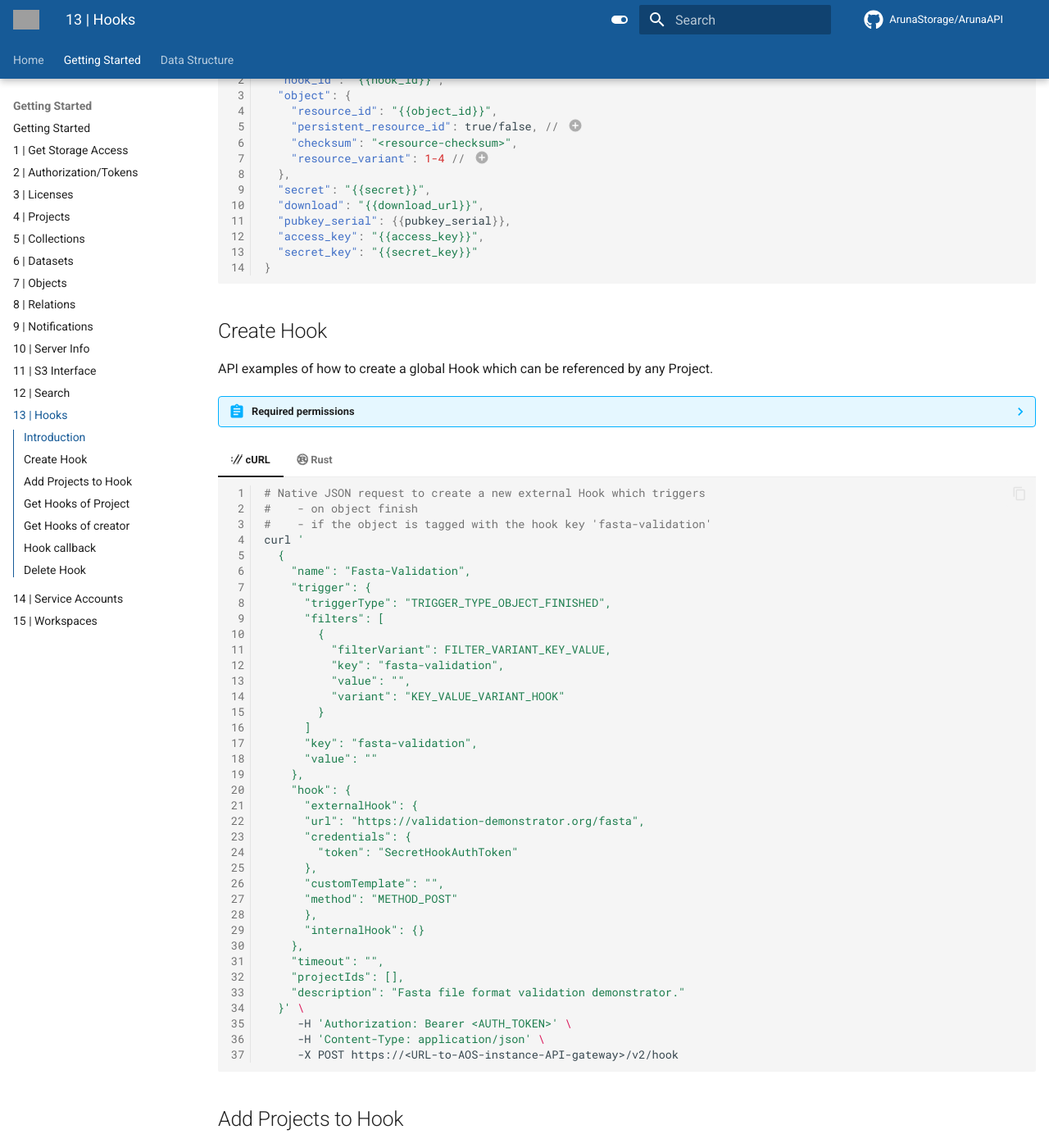
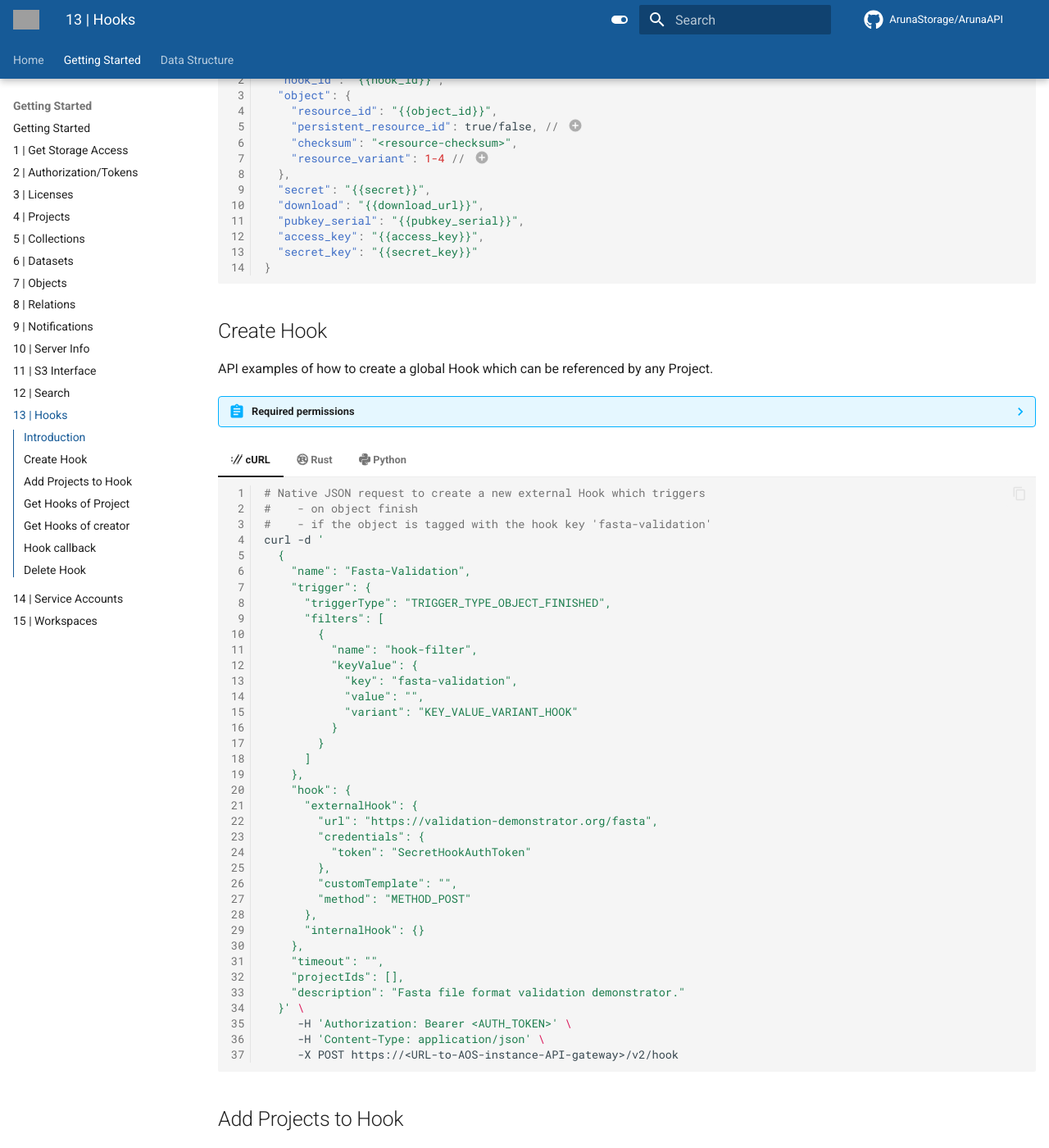
Before and after one commit to ArunaStorage/documentation, an MkDocs documentation site: the page built from docs/get_started/basic_usage/13_How-To-Hooks.md, in a window 1280 px wide and 1400 px high, scrolled down 1374 px. Shown: the whole window at 82% size. Built offline with MkDocs 1.6.1 and Material for MkDocs 9.7.7, drawn with Linux system fonts in a browser that asks for light colours; comment, search, counter and statistics services are not loaded; the version menu is left out; some of the changed lines change nothing that is shown; some of the changed text lies outside the part shown; grey boxes are pictures that could not be loaded.

Commit message:
docs: Add python examples to Hooks section

````diff
--- a/docs/get_started/basic_usage/13_How-To-Hooks.md
+++ b/docs/get_started/basic_usage/13_How-To-Hooks.md
@@ -57,7 +57,7 @@
   },
   "secret": "{{secret}}",
   "download": "{{download_url}}",
-  "pubkey_serial": {{pubkey_serial}},
+  "pubkey_serial": "{{pubkey_serial}}",
   "access_key": "{{access_key}}",
   "secret_key": "{{secret_key}}"
 }
@@ -87,30 +87,30 @@
     # Native JSON request to create a new external Hook which triggers
     #    - on object finish
     #    - if the object is tagged with the hook key 'fasta-validation'
-    curl '
+    curl -d '
       {
         "name": "Fasta-Validation",
         "trigger": {
           "triggerType": "TRIGGER_TYPE_OBJECT_FINISHED",
           "filters": [
             {
-              "filterVariant": FILTER_VARIANT_KEY_VALUE,
-              "key": "fasta-validation",
-              "value": "",
-              "variant": "KEY_VALUE_VARIANT_HOOK"
+              "name": "hook-filter",
+              "keyValue": {
+                "key": "fasta-validation",
+                "value": "",
+                "variant": "KEY_VALUE_VARIANT_HOOK"
+              }
             }
           ]
-          "key": "fasta-validation",
-          "value": ""
         },
         "hook": {
           "externalHook": {
-          "url": "https://validation-demonstrator.org/fasta",
-          "credentials": {
-            "token": "SecretHookAuthToken"
-          },
-          "customTemplate": "",
-          "method": "METHOD_POST"
+            "url": "https://validation-demonstrator.org/fasta",
+            "credentials": {
+              "token": "SecretHookAuthToken"
+            },
+            "customTemplate": "",
+            "method": "METHOD_POST"
           },
           "internalHook": {}
         },
@@ -166,6 +166,40 @@
     println!("{:#?}", response);
     ```
 
+=== ":simple-python: Python"
+
+    ```python linenums="1"
+    # Create tonic/ArunaAPI request to create a new external Hook which triggers
+    #    - on object finish
+    #    - if the object is tagged with the hook key 'fasta-validation'
+    request = CreateHookRequest(
+        name="Fasta-Validation",
+        trigger=Trigger(
+            trigger_type=TriggerType.TRIGGER_TYPE_OBJECT_FINISHED,
+            filters=[],
+        ),
+        hook=Hook(
+            external_hook=ExternalHook(
+                url="https://validation-demonstrator.org/fasta",
+                credentials=Credentials(
+                    token="SecretHookAuthToken"
+                ),
+                custom_template="",
+                method=Method.METHOD_POST
+            )
+        ),
+        timeout=604800,
+        project_ids=[],
+        description="Fasta file format validation demonstrator."
+    )
+
+    # Send the request to the AOS instance gRPC gateway
+    response = client.hook_client.CreateHook(request=request)
+
+    # Do something with the response
+    print(f'{response}')
+    ```
+
 
 ## Add Projects to Hook
 
@@ -215,6 +249,26 @@
     println!("{:#?}", response);
     ```
 
+=== ":simple-python: Python"
+
+    ```python linenums="1"
+    # Create tonic/ArunaAPI request to add Projects to a Hook
+    request = AddProjectsToHookRequest(
+        hook_id="<hook-id>",
+        project_ids=[
+            "<project-id-01>",
+            "<project-id-02>",
+            "<...>",
+        ]
+    )
+
+    # Send the request to the AOS instance gRPC gateway
+    response = client.hook_client.AddProjectsToHook(request=request)
+
+    # Do something with the response
+    print(f'{response}')
+    ```
+
 
 ## Get Hooks of Project
 
@@ -238,7 +292,7 @@
     ```rust linenums="1"
     // Create tonic/ArunaAPI request to list all active Hooks of a Project
     let request = ListProjectHooksRequest {
-        project_id: "<project-id-01>".to_string()
+        project_id: "<project-id>".to_string()
      };
 
     // Send the request to the AOS instance gRPC gateway
@@ -249,6 +303,21 @@
 
     // Do something with the response
     println!("{:#?}", response);
+    ```
+
+=== ":simple-python: Python"
+
+    ```python linenums="1"
+    # Create tonic/ArunaAPI request to list all active Hooks of a Project
+    request = ListProjectHooksRequest(
+        project_id="<project-id>"
+    )
+
+    # Send the request to the AOS instance gRPC gateway
+    response = client.hook_client.ListProjectHooks(request=request)
+
+    # Do something with the response
+    print(f'{response}')
     ```
 
 
@@ -287,6 +356,21 @@
 
     // Do something with the response
     println!("{:#?}", response);
+    ```
+
+=== ":simple-python: Python"
+
+    ```python linenums="1"
+    # Create tonic/ArunaAPI request to list all Hooks created by a specific user
+    request = ListOwnedHooksRequest(
+        user_id="<user-id>"
+    )
+
+    # Send the request to the AOS instance gRPC gateway
+    response = client.hook_client.ListOwnedHooks(request=request)
+
+    # Do something with the response
+    print(f'{response}')
     ```
 
 
@@ -348,6 +432,36 @@
     println!("{:#?}", response);
     ```
 
+=== ":simple-python: Python"
+
+    ```python linenums="1"
+    # Create tonic/ArunaAPI request to return a successful external Hook service result
+    request = HookCallbackRequest(
+        secret="SecretHookAuthToken",
+        hook_id="<hook-id>",
+        object_id="<object-id>",
+        pubkey_serial=1337,
+        finished=Finished(
+            add_key_values=[
+                KeyValue(
+                    key="fasta-validated",
+                    value="true",
+                    variant=KeyValueVariant.KEY_VALUE_VARIANT_LABEL
+                )
+            ],
+            remove_key_values=[]
+        ),
+        error=None
+    )
+
+    # Send the request to the AOS instance gRPC gateway
+    response = client.hook_client.HookCallback(request=request)
+
+    # Do something with the response
+    print(f'{response}')
+    ```
+
+
 ## Delete Hook
 
 API examples of how to delete a Hook.
@@ -382,3 +496,18 @@
     // Do something with the response
     println!("{:#?}", response);
     ```
+
+=== ":simple-python: Python"
+
+    ```python linenums="1"
+    # Create tonic/ArunaAPI request to delete a Hook
+    request = DeleteHookRequest(
+        hook_id="<hook-id>"
+    )
+
+    # Send the request to the AOS instance gRPC gateway
+    response = client.hook_client.HookCallback(request=request)
+
+    # Do something with the response
+    print(f'{response}')
+    ```
````
